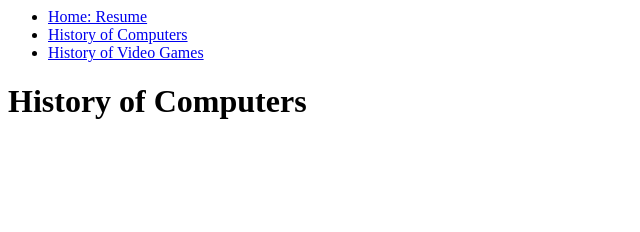
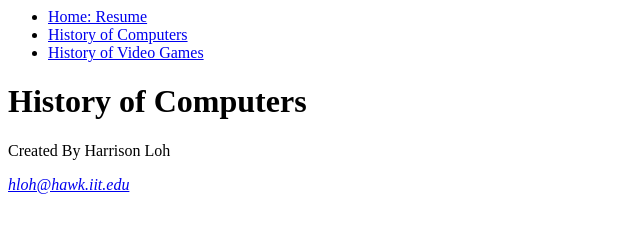
Before and after one commit to harrisonloh/itmd361_Project1, a plain HTML site: page computers.html in a window 1280 px wide. Shown: the whole page, without its empty margins (0-640 px from the left). Drawn offline with Linux system fonts and the light colour scheme.

Commit message:
Adding footers to computers/vidoegame

```diff
--- a/computers.html
+++ b/computers.html
@@ -15,5 +15,12 @@
             </nav>
         </header>
         <h1>History of Computers</h1>
+
+        <footer>
+            <p>Created By Harrison Loh</p>
+            <address>
+                <p><a href="mailto:hloh@hawk.iit.edu">hloh@hawk.iit.edu</a></p>
+            </address>
+        </footer>
     </body>
 </html>
```
Also changed, not shown: videogames.html (+7 -0 lines).
